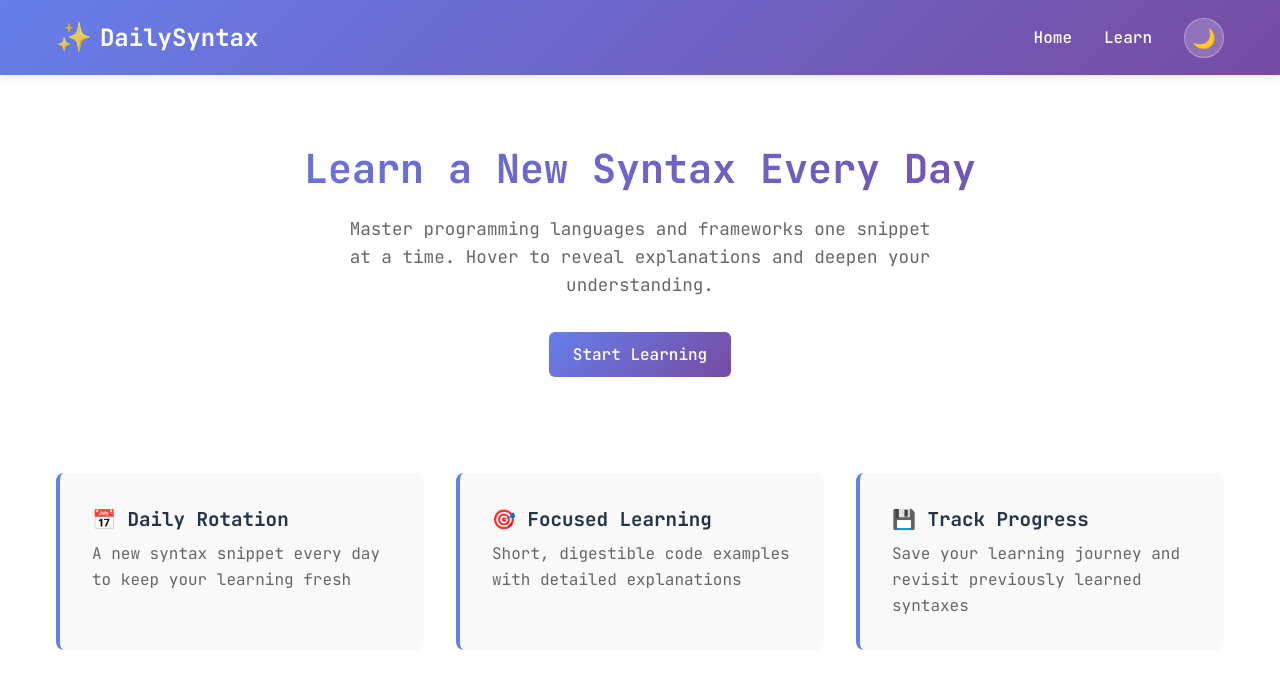
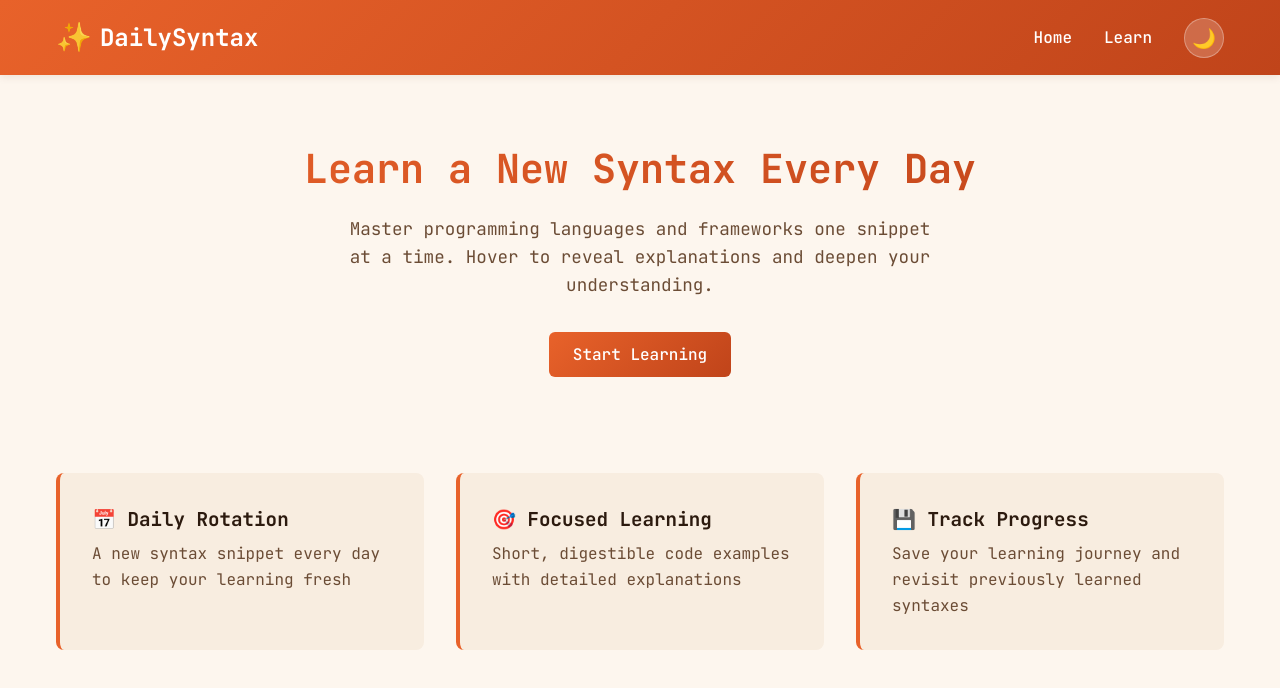
Before and after one commit to hect1x/PolySyntax, a React (Vite) app: page / in a window 1280 px wide. Shown: the top 688 px of the page. Built offline with nearby package versions, Linux system fonts and the light colour scheme.

Commit message:
Update light theme colors

```diff
--- a/src/theme/colors.ts
+++ b/src/theme/colors.ts
@@ -1,30 +1,31 @@
 export const lightTheme = {
   // Primary gradient
-  primary: '#667eea',
-  primaryDark: '#764ba2',
+  primary: '#e8622a',
+  primaryDark: '#c0441a',
 
   // Backgrounds
-  background: '#ffffff',
-  backgroundAlt: '#f9f9f9',
-  backgroundLight: '#f5f5f5',
+  background: '#fdf6ee',
+  backgroundAlt: '#f8ede0',
+  backgroundLight: '#f3e4d2',
+  backgroundNavbar: '#f0d9c4',
 
   // Text
-  text: '#213547',
-  textSecondary: '#666666',
-  textTertiary: '#999999',
+  text: '#2c1a0e',
+  textSecondary: '#6b4c35',
+  textTertiary: '#a07858',
 
   // Borders
-  border: '#ddd',
-  borderLight: '#f0f0f0',
+  border: '#d9b89a',
+  borderLight: '#ecdcc8',
 
   // Semantic
-  shadow: 'rgba(0, 0, 0, 0.1)',
-  shadowDark: 'rgba(0, 0, 0, 0.15)',
+  shadow: 'rgba(100, 50, 10, 0.1)',
+  shadowDark: 'rgba(100, 50, 10, 0.15)',
 
   // Button specific
-  buttonBackground: '#f0f0f0',
-  buttonText: '#333',
-  buttonBorder: '#ddd',
+  buttonBackground: '#f0d9c4',
+  buttonText: '#2c1a0e',
+  buttonBorder: '#d9b89a',
 
   // Code
   codeBackground: '#1e1e1e',
@@ -48,6 +49,7 @@ export const darkTheme = {
   background: '#1a1a1a',
   backgroundAlt: '#242424',
   backgroundLight: '#2a2a2a',
+  backgroundNavbar: '#141414',
 
   // Text
   text: '#e0e0e0',
--- a/src/theme/global.css
+++ b/src/theme/global.css
@@ -6,21 +6,22 @@
 
 :root {
   /* Light theme defaults */
-  --color-primary: #667eea;
-  --color-primaryDark: #764ba2;
-  --color-background: #ffffff;
-  --color-backgroundAlt: #f9f9f9;
-  --color-backgroundLight: #f5f5f5;
-  --color-text: #213547;
-  --color-textSecondary: #666666;
-  --color-textTertiary: #999999;
-  --color-border: #ddd;
-  --color-borderLight: #f0f0f0;
-  --color-shadow: rgba(0, 0, 0, 0.1);
-  --color-shadowDark: rgba(0, 0, 0, 0.15);
-  --color-buttonBackground: #f0f0f0;
-  --color-buttonText: #333;
-  --color-buttonBorder: #ddd;
+  --color-primary: #e8622a;
+  --color-primaryDark: #c0441a;
+  --color-background: #fdf6ee;
+  --color-backgroundAlt: #f8ede0;
+  --color-backgroundLight: #f3e4d2;
+  --color-backgroundNavbar: #f0d9c4;
+  --color-text: #2c1a0e;
+  --color-textSecondary: #6b4c35;
+  --color-textTertiary: #a07858;
+  --color-border: #d9b89a;
+  --color-borderLight: #ecdcc8;
+  --color-shadow: rgba(100, 50, 10, 0.1);
+  --color-shadowDark: rgba(100, 50, 10, 0.15);
+  --color-buttonBackground: #f0d9c4;
+  --color-buttonText: #2c1a0e;
+  --color-buttonBorder: #d9b89a;
   --color-codeBackground: #1e1e1e;
   --color-codeText: #d4d4d4;
   --color-delete: #fa709a;
```
